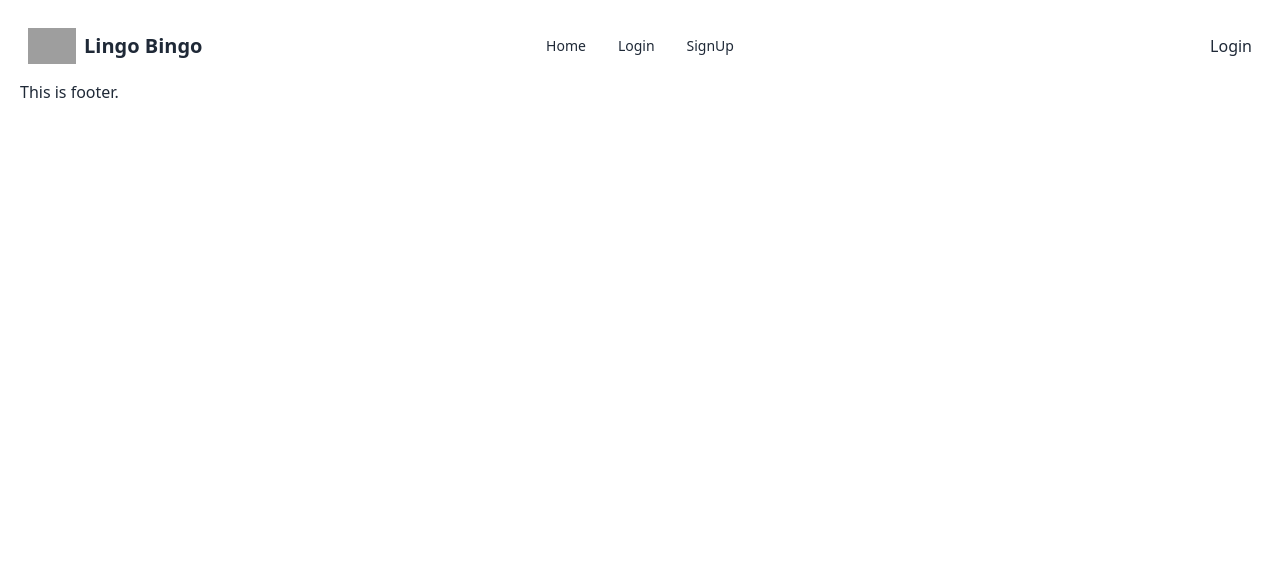
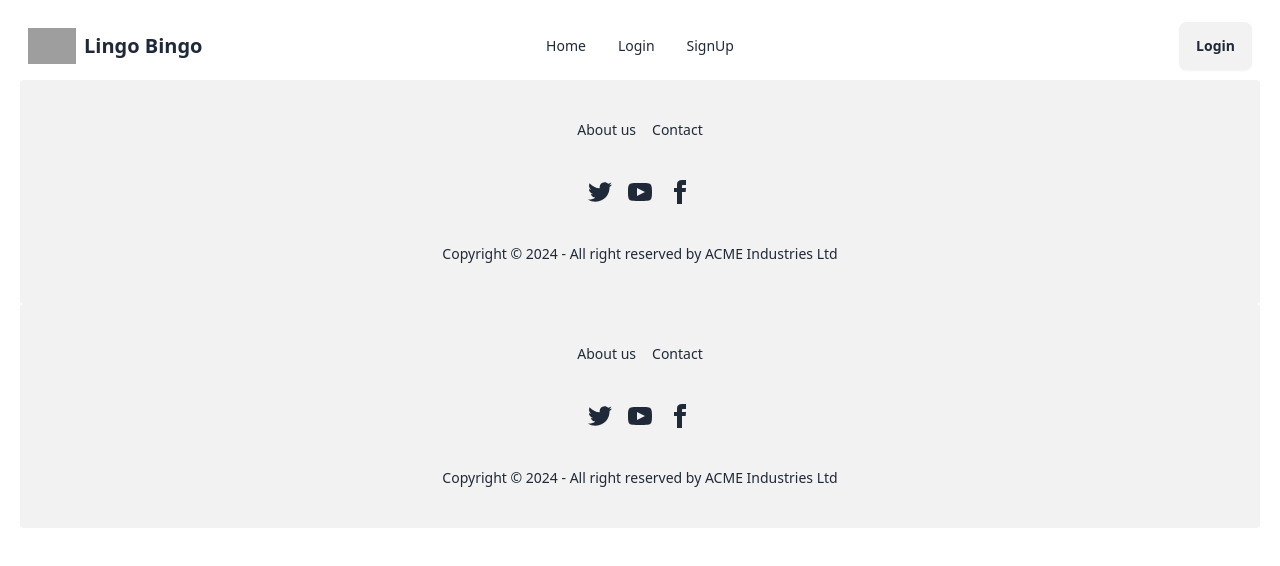
Before and after one commit to mdekramulridoy/Lingo-Bingo, a React (Vite) app: page /footer in a window 1280 px wide. Shown: the top 566 px of the page. Built offline with nearby package versions, Linux system fonts and the light colour scheme; no server answers; grey boxes are pictures that could not be loaded.

Commit message:
complete login and navbar

```diff
--- a/src/components/Footer.jsx
+++ b/src/components/Footer.jsx
@@ -1,13 +1,59 @@
-import React from 'react';
+import React from "react";
 
 const Footer = () => {
-    return (
-        <div>
-            <h1>
-                This is footer.
-            </h1>
-        </div>
-    );
+  return (
+    <div>
+      <footer className="footer footer-center bg-base-200 text-base-content rounded p-10">
+        <nav className="grid grid-flow-col gap-4">
+          <a className="link link-hover">About us</a>
+          <a className="link link-hover">Contact</a>
+        </nav>
+        <nav>
+          <div className="grid grid-flow-col gap-4">
+            <a>
+              <svg
+                xmlns="http://www.w3.org/2000/svg"
+                width="24"
+                height="24"
+                viewBox="0 0 24 24"
+                className="fill-current"
+              >
+                <path d="M24 4.557c-.883.392-1.832.656-2.828.775 1.017-.609 1.798-1.574 2.165-2.724-.951.564-2.005.974-3.127 1.195-.897-.957-2.178-1.555-3.594-1.555-3.179 0-5.515 2.966-4.797 6.045-4.091-.205-7.719-2.165-10.148-5.144-1.29 2.213-.669 5.108 1.523 6.574-.806-.026-1.566-.247-2.229-.616-.054 2.281 1.581 4.415 3.949 4.89-.693.188-1.452.232-2.224.084.626 1.956 2.444 3.379 4.6 3.419-2.07 1.623-4.678 2.348-7.29 2.04 2.179 1.397 4.768 2.212 7.548 2.212 9.142 0 14.307-7.721 13.995-14.646.962-.695 1.797-1.562 2.457-2.549z"></path>
+              </svg>
+            </a>
+            <a>
+              <svg
+                xmlns="http://www.w3.org/2000/svg"
+                width="24"
+                height="24"
+                viewBox="0 0 24 24"
+                className="fill-current"
+              >
+                <path d="M19.615 3.184c-3.604-.246-11.631-.245-15.23 0-3.897.266-4.356 2.62-4.385 8.816.029 6.185.484 8.549 4.385 8.816 3.6.245 11.626.246 15.23 0 3.897-.266 4.356-2.62 4.385-8.816-.029-6.185-.484-8.549-4.385-8.816zm-10.615 12.816v-8l8 3.993-8 4.007z"></path>
+              </svg>
+            </a>
+            <a>
+              <svg
+                xmlns="http://www.w3.org/2000/svg"
+                width="24"
+                height="24"
+                viewBox="0 0 24 24"
+                className="fill-current"
+              >
+                <path d="M9 8h-3v4h3v12h5v-12h3.642l.358-4h-4v-1.667c0-.955.192-1.333 1.115-1.333h2.885v-5h-3.808c-3.596 0-5.192 1.583-5.192 4.615v3.385z"></path>
+              </svg>
+            </a>
+          </div>
+        </nav>
+        <aside>
+          <p>
+            Copyright © {new Date().getFullYear()} - All right reserved by ACME
+            Industries Ltd
+          </p>
+        </aside>
+      </footer>
+    </div>
+  );
 };
 
 export default Footer;
--- a/src/components/Navbar.jsx
+++ b/src/components/Navbar.jsx
@@ -4,7 +4,6 @@
 
 const Navbar = () => {
   const { user, signOutUser } = useContext(AuthContext);
-  console.log(user);
 
   const handleSignOut = () => {
     signOutUser()
@@ -19,12 +18,16 @@
       <li>
         <NavLink to="/">Home</NavLink>
       </li>
+      {!user && (
+        <>
           <li>
             <NavLink to="/login">Login</NavLink>
           </li>
           <li>
             <NavLink to="/register">SignUp</NavLink>
           </li>
+        </>
+      )}
       {user && (
         <>
           <li>
@@ -34,6 +37,7 @@
       )}
     </>
   );
+
   return (
     <div>
       <div>
@@ -68,7 +72,7 @@
               {links}
             </ul>
           </div>
-          <Link className="flex items-center gap-2">
+          <Link to="/" className="flex items-center gap-2">
             <img
               className="w-12"
               src="https://i.ibb.co.com/7V7Z6pq/0a252542-8326-4952-a36a-5814ad6ce888-033234.png"
@@ -82,14 +86,23 @@
         </div>
         <div className="navbar-end">
           {user ? (
-            <>
-              <span>{user.email}</span>
-              <a onClick={handleSignOut} className="btn">
-                SignOut
-              </a>
-            </>
+            <div className="flex items-center gap-2">
+              <img
+                src={
+                  user.photoURL ||
+                  "https://i.ibb.co.com/ph6PK0H/profile-user-icon-isolated-on-white-background-eps10-free-vector.jpg"
+                }
+                alt="User Avatar"
+                className="w-8 h-8 rounded-full"
+              />
+              <button onClick={handleSignOut} className="btn">
+                Sign Out
+              </button>
+            </div>
           ) : (
-            <Link to="/login">Login</Link>
+            <Link to="/login" className="btn">
+              Login
+            </Link>
           )}
         </div>
       </div>
--- a/src/components/Register.jsx
+++ b/src/components/Register.jsx
@@ -17,8 +17,7 @@
     const name = e.target.name.value;
     const password = e.target.password.value;
     const terms = e.target.terms.checked;
-
-    // const photo = e.target.photo.value;
+    const photo = e.target.photo.value;
 
     setError("");
     setSuccess(false);
@@ -46,13 +45,13 @@
       setError("Name must be at least 5 characters long.");
       return;
     }
-    // Inside handleRegister
-    createUser(email, password)
+
+    createUser(email, password, name, photo)
       .then((result) => {
         const createdUser = result.user;
-
         return updateProfile(createdUser, {
           displayName: name,
+          photoURL: photo,
         });
       })
       .then(() => {
--- a/src/components/Root.jsx
+++ b/src/components/Root.jsx
@@ -1,13 +1,15 @@
 import React from 'react';
 import { Outlet } from 'react-router-dom';
 import Navbar from './Navbar';
+import Footer from './Footer';
 
 
 const Root = () => {
     return (
-        <div className='mx-5'>
+        <div className='mx-5 '>
             <Navbar></Navbar>
             <Outlet></Outlet>
+            <Footer></Footer>
         </div>
     );
 };
--- a/src/providers/AuthProvider.jsx
+++ b/src/providers/AuthProvider.jsx
@@ -1,19 +1,35 @@
-import { createUserWithEmailAndPassword, GoogleAuthProvider, onAuthStateChanged, signInWithEmailAndPassword, signInWithPopup, signOut } from 'firebase/auth';
+import { createUserWithEmailAndPassword, GoogleAuthProvider, onAuthStateChanged, signInWithEmailAndPassword, signInWithPopup, signOut, updateProfile } from 'firebase/auth';
 import React, { createContext, useEffect, useState } from 'react';
 import { auth } from '../firebase.init';
 
 export const AuthContext = createContext(null);
 const googleProvider = new GoogleAuthProvider();
 
-
 const AuthProvider = ({children}) => {
     const [user, setUser] = useState(null);
     const [loading, setLoading] = useState(true);
 
-    const createUser = (email, password) => {
+    const createUser = async (email, password, displayName, photoURL) => {
         setLoading(true);
-        return createUserWithEmailAndPassword(auth, email, password);
+        try {
+            // Create user with email and password
+            const result = await createUserWithEmailAndPassword(auth, email, password);
+            const createdUser = result.user;
+
+            // Update profile with display name and photo URL
+            await updateProfile(createdUser, {
+                displayName: displayName,
+                photoURL: photoURL
+            });
+
+            // Set user state with the updated information
+            setUser({ ...createdUser, displayName, photoURL });
+        } catch (error) {
+            console.error("Error creating user:", error.message);
+            setLoading(false); // Ensure loading is stopped on error
         }
+    }
+
 
     const signInUser = (email, password) => {
         setLoading(true);
@@ -34,11 +50,11 @@
             console.log('current user', currentUser);
             setUser(currentUser);
             setLoading(false);
-    })
-    return() => {
+        });
+        return () => {
             unSubscribe();
         }
-   }, [])
+    }, []);
 
     const authInfo =  {
         user,
@@ -49,7 +65,6 @@
         signOutUser
     }
 
-
     return (
         <AuthContext.Provider value={authInfo}>
             {children}
```
Lines whose indentation alone changed are shown as unchanged.
